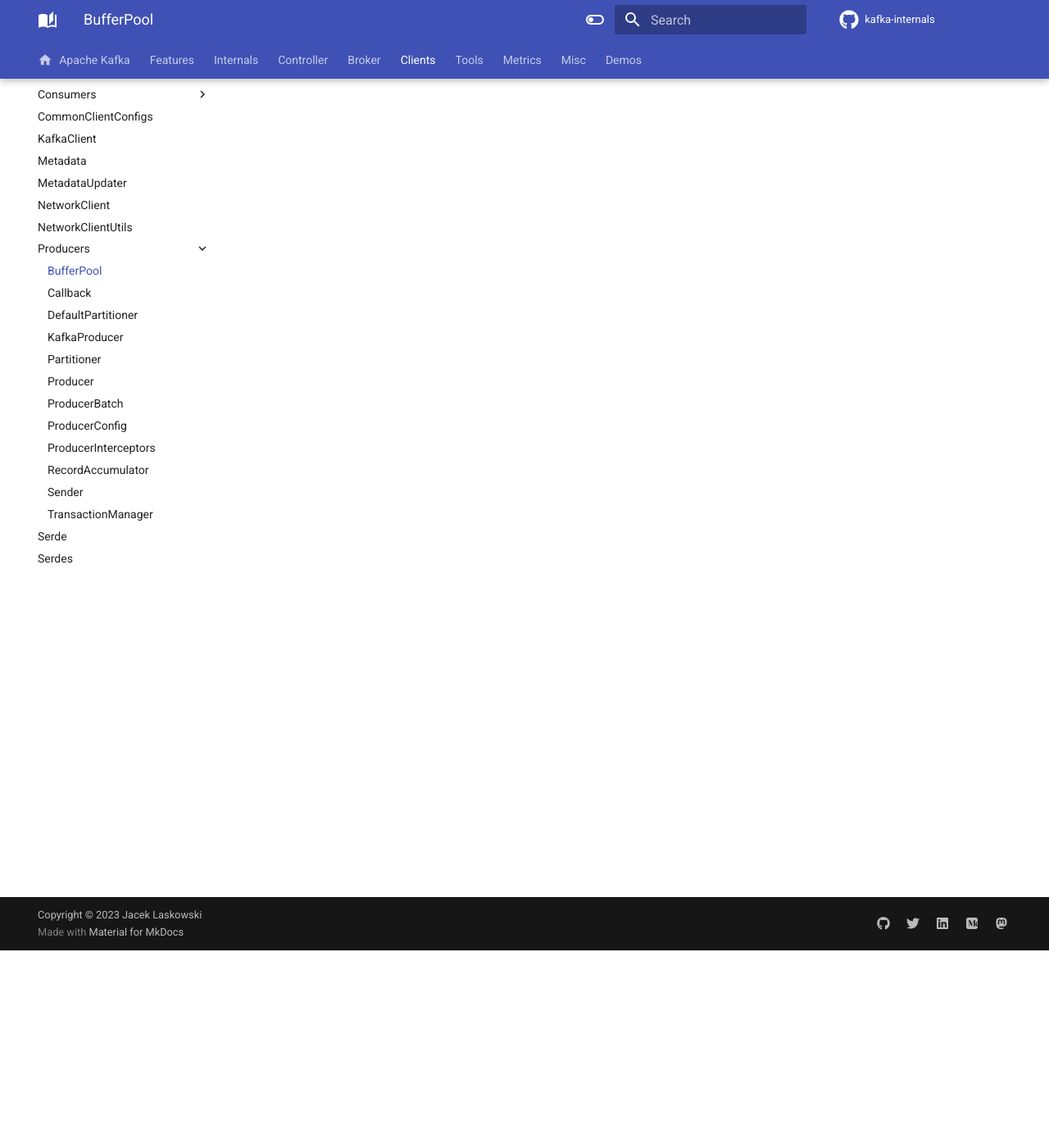
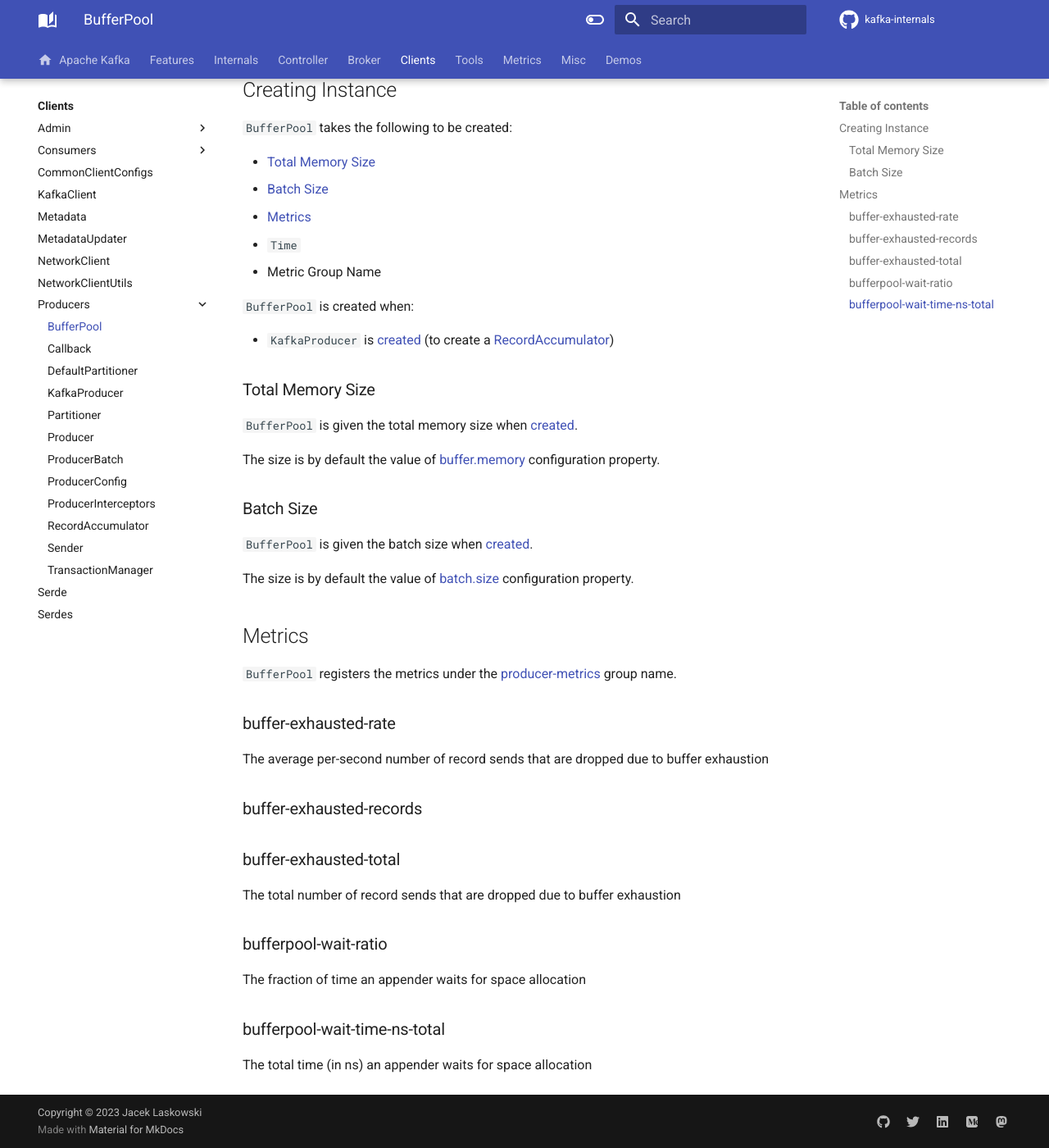
Before and after one commit to japila-books/kafka-internals, an MkDocs documentation site: the page built from docs/clients/producer/BufferPool.md, in a window 1280 px wide and 1400 px high, scrolled down 241 px. Shown: the whole window at 82% size. Built offline with MkDocs 1.6.1 and Material for MkDocs 9.7.7, drawn with Linux system fonts in a browser that asks for light colours; comment, search, counter and statistics services are not loaded.

Commit message:
BufferPool

```diff
--- a/docs/clients/producer/BufferPool.md
+++ b/docs/clients/producer/BufferPool.md
@@ -1,3 +1,51 @@
 # BufferPool
 
-`BufferPool` is...FIXME
+`BufferPool` is [created](#creating-instance) alongsize [KafkaProducer](KafkaProducer.md) for the [RecordAccumulator](KafkaProducer.md#accumulator).
+
+## Creating Instance
+
+`BufferPool` takes the following to be created:
+
+* [Total Memory Size](#memory)
+* [Batch Size](#poolableSize)
+* <span id="metrics"> [Metrics](../../metrics/Metrics.md)
+* <span id="time"> `Time`
+* <span id="metricGrpName"> Metric Group Name
+
+`BufferPool` is created when:
+
+* `KafkaProducer` is [created](KafkaProducer.md) (to create a [RecordAccumulator](KafkaProducer.md#accumulator))
+
+### Total Memory Size { #memory }
+
+`BufferPool` is given the total memory size when [created](#creating-instance).
+
+The size is by default the value of [buffer.memory](ProducerConfig.md#buffer.memory) configuration property.
+
+### Batch Size { #poolableSize }
+
+`BufferPool` is given the batch size when [created](#creating-instance).
+
+The size is by default the value of [batch.size](ProducerConfig.md#batch.size) configuration property.
+
+## Metrics
+
+`BufferPool` registers the metrics under the [producer-metrics](KafkaProducer.md#PRODUCER_METRIC_GROUP_NAME) group name.
+
+### buffer-exhausted-rate { #buffer-exhausted-rate }
+
+The average per-second number of record sends that are dropped due to buffer exhaustion
+
+### buffer-exhausted-records { #buffer-exhausted-records }
+
+### buffer-exhausted-total { #buffer-exhausted-total }
+
+The total number of record sends that are dropped due to buffer exhaustion
+
+### bufferpool-wait-ratio { #bufferpool-wait-ratio }
+
+The fraction of time an appender waits for space allocation
+
+### bufferpool-wait-time-ns-total { #bufferpool-wait-time-ns-total }
+
+The total time (in ns) an appender waits for space allocation
```
Also changed, not shown: docs/clients/producer/RecordAccumulator.md (+15 -0 lines).
